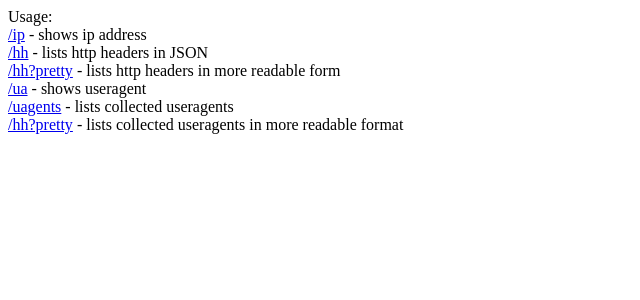
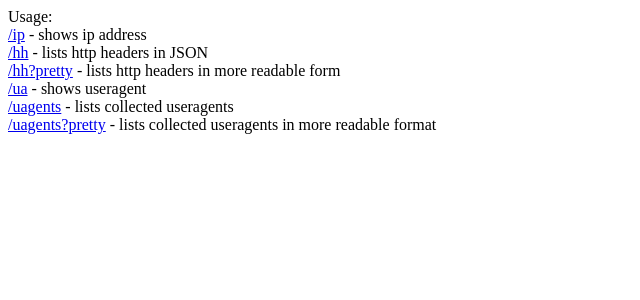
Before and after one commit to orzep/httpheaders, a Flask app: template templates/help.html in a window 1280 px wide. Shown: the top 300 px of the page, without its empty margins (0-640 px from the left). Run offline with Flask 2, Linux system fonts and the light colour scheme; the template is opened without the code that fills it, so the values that code supplies are empty.

Commit message:
Help corrected

```diff
--- a/templates/help.html
+++ b/templates/help.html
@@ -26,7 +26,7 @@
         <a href="/uagents">/uagents</a> - lists collected useragents
     </div>
     <div class="helpentry">
-        <a href="/uagents?pretty">/hh?pretty</a> - lists collected useragents in more readable format
+        <a href="/uagents?pretty">/uagents?pretty</a> - lists collected useragents in more readable format
     </div>
 
 </body>
```
